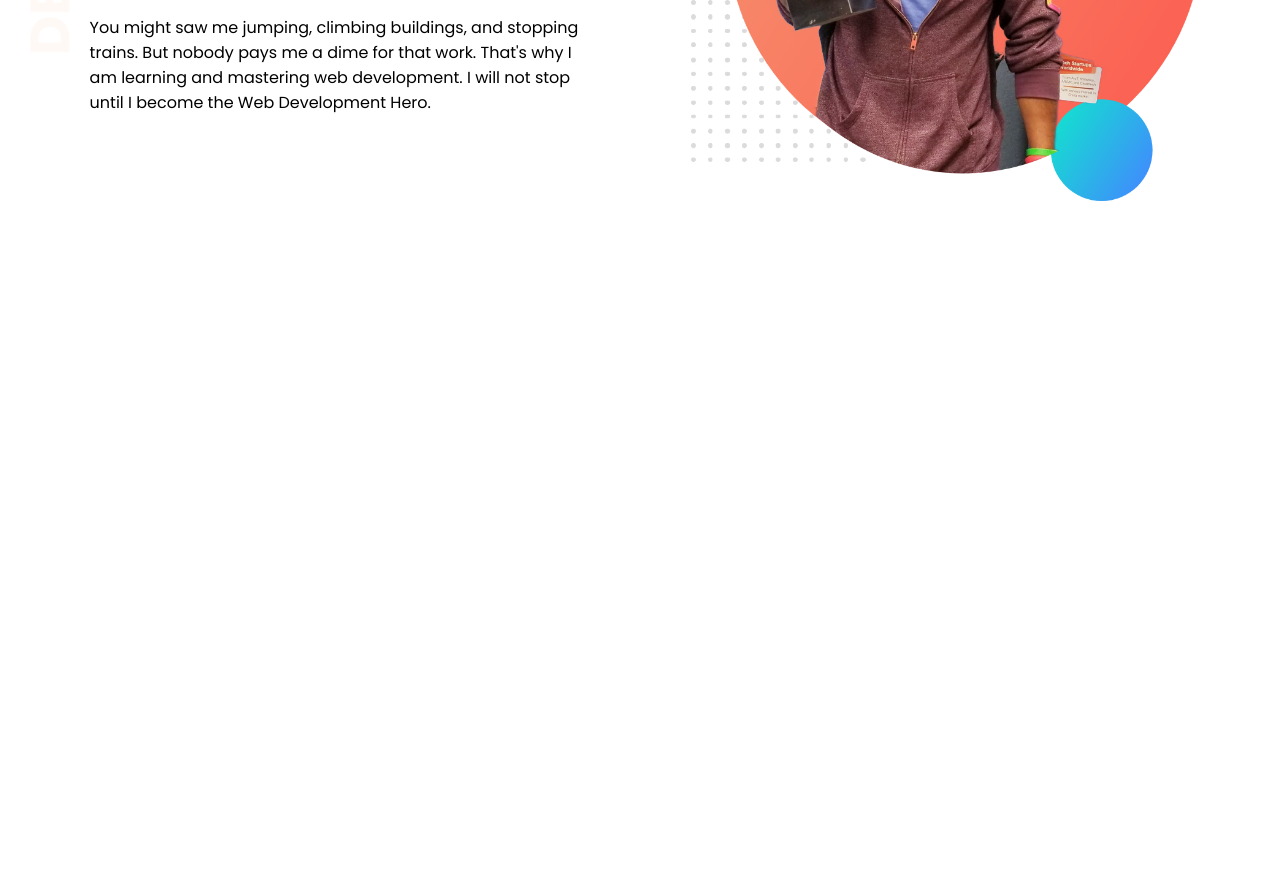
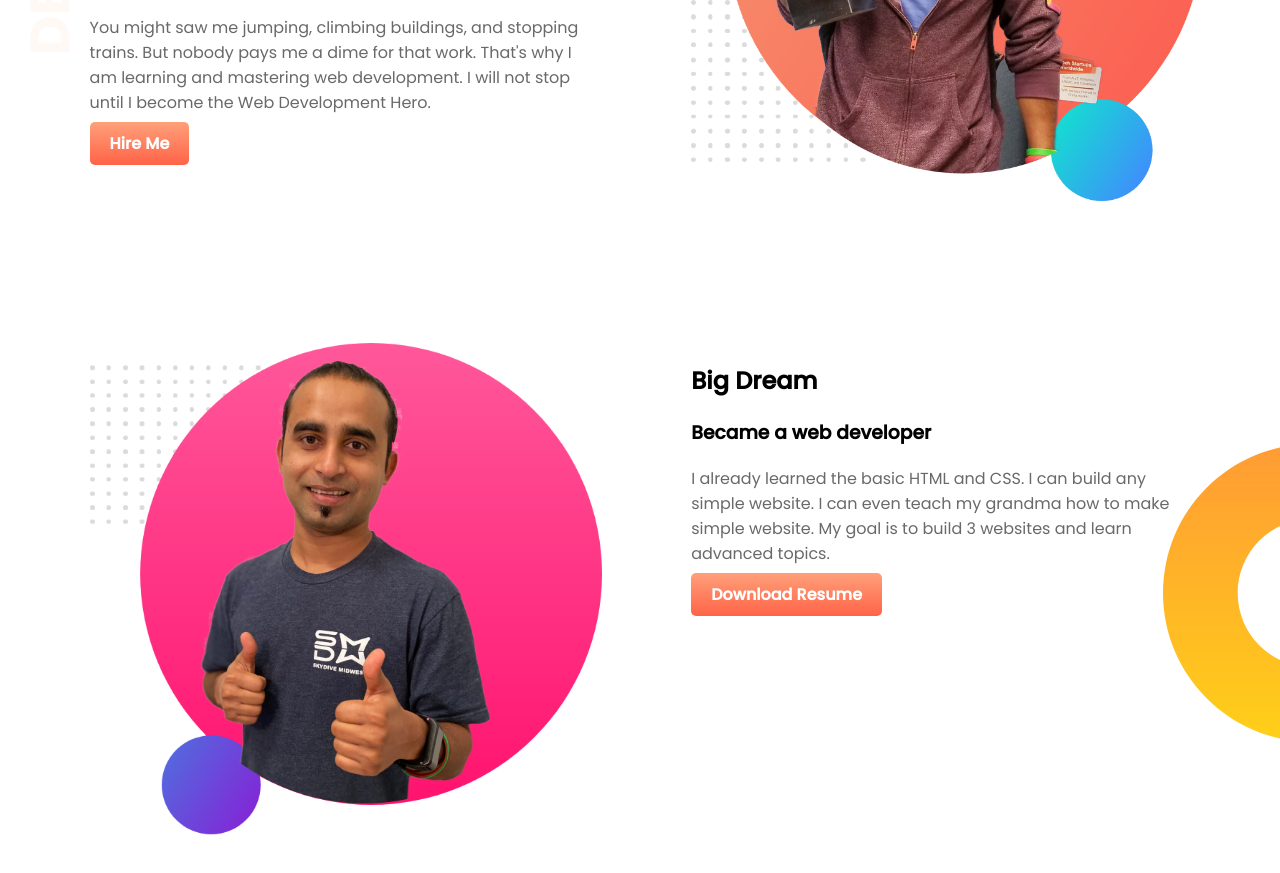
Before and after one commit to webprosanto/web-portfolio, a plain HTML site: page index.html in a window 1280 px wide. Shown: the part 307-1180 px from the top of the page. Before the commit the page ends 800 px from the top, so only its background shows below. Drawn offline with Linux system fonts and the light colour scheme.

Commit message:
dream section add

```diff
--- a/index.html
+++ b/index.html
@@ -21,6 +21,7 @@
             <h1> <span class="name-heighlight">Prosanto</span> roy</h1>
             <h3>World Class Professional Web Developer</h3>
             <p>You might saw me jumping, climbing buildings, and stopping trains. But nobody pays me a dime for that work. That's why I am learning and mastering web development. I will not stop until I become the Web Development Hero.</p>
+            <a class="link-button" href="#" target="_blank">Hire Me</a>
         </div>
 
 
@@ -30,6 +31,17 @@
 
         </div>
     </section>
+    <section class="dream-area">
+        <div class="half-width">
+            <img src="images/jhankar2.png" alt="image">
+        </div>
+        <div class="half-width">
+            <h2>Big Dream</h2>
+            <h3>Became a web developer</h3>
+            <p>I already learned the basic HTML and CSS. I can build any simple website. I can even teach my grandma how to make simple website. My goal is to build 3 websites and learn advanced topics.</p>
+            <a class="link-button" href="#" target="_blank">Download Resume</a>
+        </div>
+    </section>
 </body>
 
 </html>
--- a/style.css
+++ b/style.css
@@ -28,4 +28,24 @@ h1 {
 
 section {
     height: 500px;
+    margin-bottom: 150px;
 }
+
+.link-button {
+    text-decoration: none;
+    background-image: linear-gradient(lightsalmon, tomato);
+    padding: 10px 20px;
+    border-radius: 5px;
+    color: #fff;
+    font-weight: 700;
+}
+
+p {
+    color: dimgray;
+}
+
+.dream-area {
+    background-image: url(images/dream-bg.png);
+    background-repeat: no-repeat;
+    background-position: right;
+}
```
